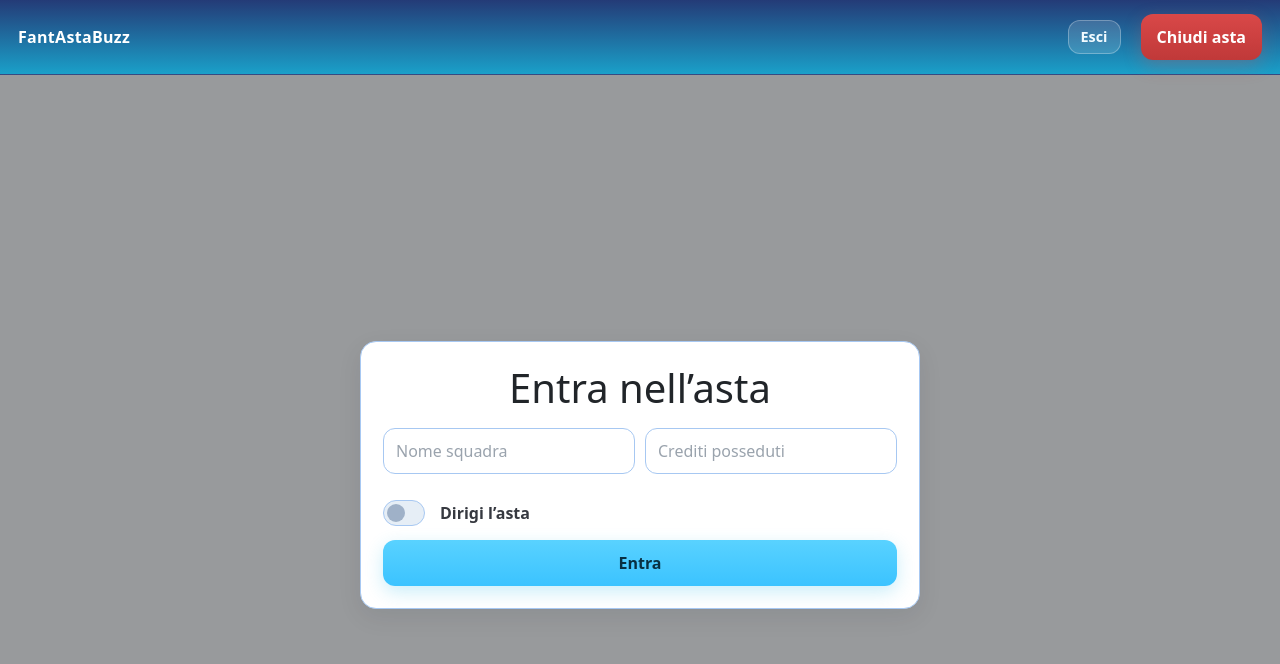
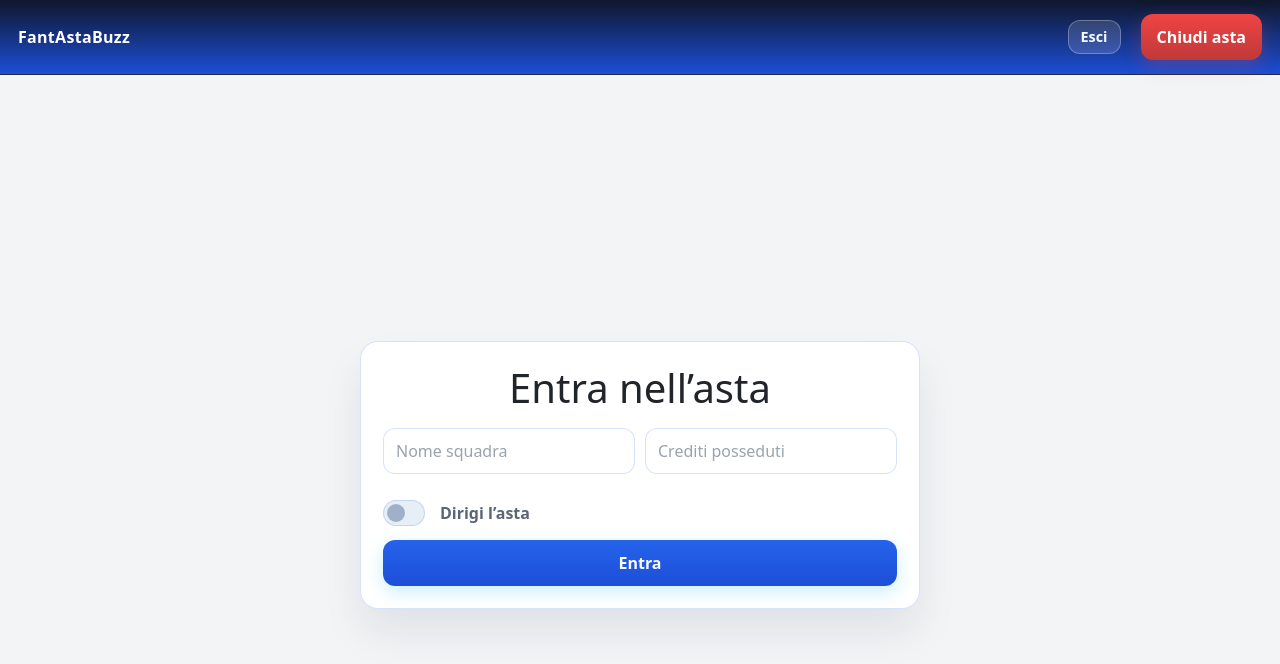
Before and after one commit to ValerioP29/FantaBuzz, a plain HTML site: page client/public/index.html in a window 1280 px wide. Drawn offline with nearby package versions, Linux system fonts and the light colour scheme; no server answers.

Commit message:
Refresh theme colors

```diff
--- a/client/public/index.html
+++ b/client/public/index.html
@@ -5,7 +5,7 @@
   <meta name="viewport" content="width=device-width, initial-scale=1" />
   <title>FantaBid 2.9</title>
   <link rel="manifest" href="/manifest.webmanifest">
-  <meta name="theme-color" content="#0e0f12">
+  <meta name="theme-color" content="#1d4ed8">
   <link href="https://cdn.jsdelivr.net/npm/bootstrap@5.3.8/dist/css/bootstrap.min.css" rel="stylesheet" integrity="sha384-sRIl4kxILFvY47J16cr9ZwB07vP4J8+LH7qKQnuqkuIAvNWLzeN8tE5YBujZqJLB" crossorigin="anonymous">
   <link rel="stylesheet" href="/styles.css?v=1">
   <link rel="stylesheet" href="https://cdn.jsdelivr.net/npm/bootstrap-icons@1.11.3/font/bootstrap-icons.min.css">
--- a/client/public/styles.css
+++ b/client/public/styles.css
@@ -1,46 +1,23 @@
 /* ===== Leghe-style chiaro ===== */
 :root {
-  /* Base chiara */
-  --bg: #989a9c;
-  /* sfondo pagina */
+  --bg: #f3f4f6;
   --surface: #ffffff;
-  /* card bianche */
-  --surface-2: #ffffff;
-
-  /* Testi */
+  --surface-2: #f8fafc;
   --text: #0f172a;
-  /* quasi nero */
-  --muted: #363940;
-  /* grigio descrizioni */
-
-  /* Blu/azzurri tipici app */
-  --brand-top-start: #243b77;
-  /* header blu scuro */
-  --brand-top-end: #1aa0c9;
-  /* header azzurro */
-  --accent: #22b8e6;
-  /* link/indicatori */
-  --accent-dark: #1a90b8;
-
-  /* CTA celesti */
-  --primary: #59d2ff;
-  /* bottone azzurro pieno */
-  --primary-2: #3bc3ff;
-  /* shade al press */
-  --primary-text: #083042;
-  /* testo scuro su cta */
-
-  /* Bordi/ombre */
-  --outline: #a7c8f2;
-  /* grigio bordi chiari */
-  --shadow: 0 8px 24px rgba(15, 23, 42, .08);
-
-  /* Stati */
-  --danger: #d94848;
-  --warning: #b7791f;
-  --success: #2ea44f;
-
-  --radius: 16px;
+  --muted: #5b6575;
+  --brand-top-start: #0f172a;
+  --brand-top-end: #1d4ed8;
+  --accent: #2563eb;
+  --accent-dark: #1e40af;
+  --primary: #2563eb;
+  --primary-2: #1d4ed8;
+  --primary-text: #f8fafc;
+  --outline: rgba(37, 99, 235, .18);
+  --shadow: 0 24px 40px rgba(15, 23, 42, .08);
+  --danger: #ef4444;
+  --warning: #f59e0b;
+  --success: #16a34a;
+  --radius: 18px;
 }
 
 * {
@@ -57,6 +34,7 @@ body {
   font-family: system-ui, -apple-system, Segoe UI, Roboto, Inter, sans-serif;
   font-size: clamp(14px, 1.4vw, 16px);
   font-weight: 400;
+  line-height: 1.5;
   color: var(--text);
   background: var(--bg);
 }
```
